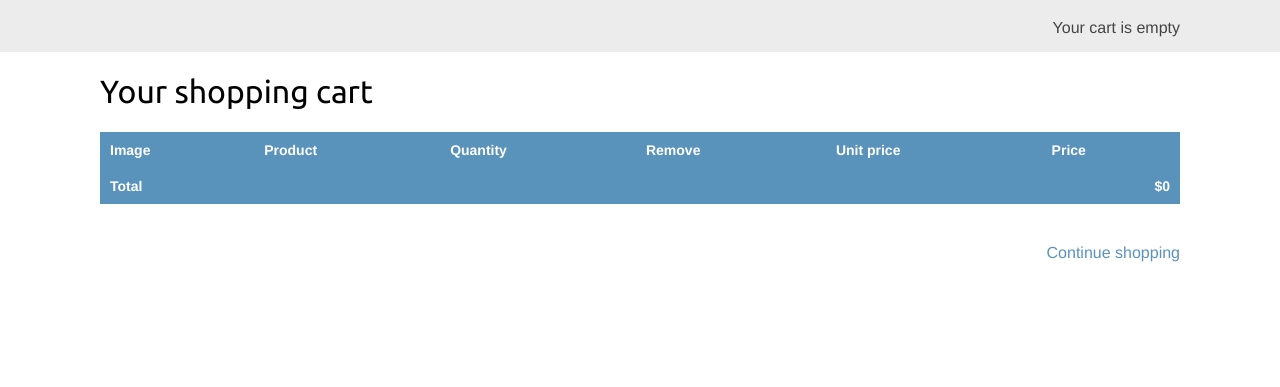
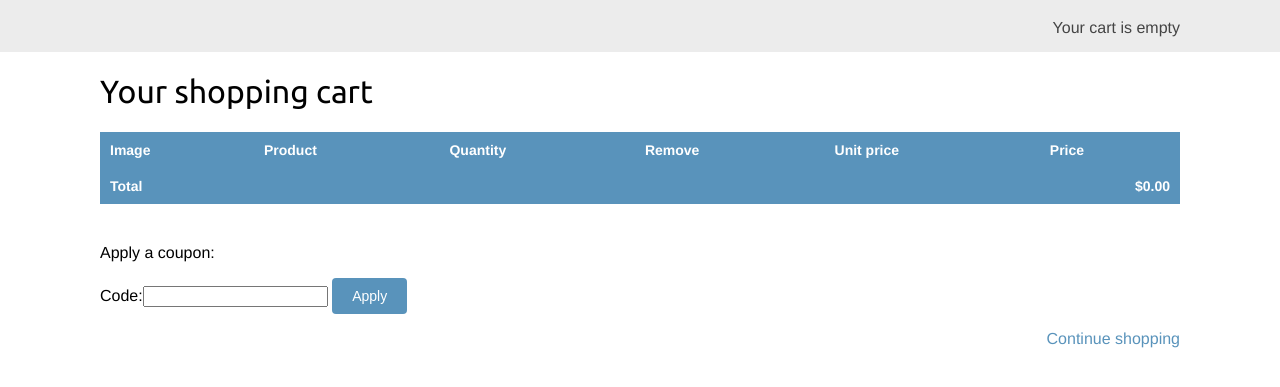
Before and after one commit to arian-rad/OnlineShop, a Django app: page /cart/ in a window 1280 px wide. Shown: the part 46-433 px from the top of the page. Run offline with Django 3.2, Linux system fonts and the light colour scheme; parts of the project's set-up code (start-up, migrations or seed data) failed here and were passed over.

Commit message:
Applying a coupon to the shopping cart

```diff
--- a/cart/cart.py
+++ b/cart/cart.py
@@ -1,6 +1,7 @@
 from decimal import Decimal
 from django.conf import settings
 from shop.models import Product
+from coupons.models import Coupon
 
 
 class Cart:
@@ -10,6 +11,8 @@ class Cart:
         if not cart:  # Checking if any cart is present
             cart = self.session[settings.CART_SESSION_ID] = {}  # creating an empty cart
         self.cart = cart
+        # store current applied coupon
+        self.coupon_id = self.session.get('coupon_id')
 
     def __iter__(self):
         product_ids = self.cart.keys()
@@ -44,9 +47,27 @@ class Cart:
             del self.cart[product_id]
             self.save()
 
+    @property
+    def coupon(self):
+        if self.coupon_id:
+            try:
+                return Coupon.objects.get(id=self.coupon_id)
+            except Coupon.DoesNotExist:
+                pass
+        return None
+
     def get_total_price(self):
-        # return sum(Decimal(item['total_price']) for item in self.cart.values())  # Why do I get key error for total_price?
+        # return sum(Decimal(item['total_price']) for item in self.cart.values())  # Why do I get key error for
+        # total_price?
         return sum(Decimal(item['price']) * item['quantity'] for item in self.cart.values())
+
+    def get_discount(self):
+        if self.coupon:
+            return (self.coupon.discount / Decimal(100)) * self.get_total_price()
+        return Decimal(0)
+
+    def get_total_price_after_discount(self):
+        return self.get_total_price() - self.get_discount()
 
     def save(self):
         self.session.modified = True
--- a/cart/templates/cart/cart_detail_view.html
+++ b/cart/templates/cart/cart_detail_view.html
@@ -48,13 +48,34 @@
              {% endwith %}
            {% endfor %}
 
+
+         {% if cart.coupon %}
+            <tr class="subtotal">
+                <td>Subtotal</td>
+                <td colspan="4"></td>
+                <td class="num">${{ cart.get_total_price|floatformat:2 }}</td>
+            </tr>
+            <tr>
+                <td>"{{ cart.coupon.code }}" coupon ({{ cart.coupon.discount }}% off)</td>
+                <td colspan="4"></td>
+                <td class="num neg"> - ${{ cart.get_discount|floatformat:2 }}</td>
+            </tr>
+         {% endif %}
          <tr class="total">
               <td>Total</td>
               <td colspan="4"></td>
-              <td class="num">${{ cart.get_total_price }}</td>
+              <td class="num">${{ cart.get_total_price_after_discount | floatformat:2 }}</td>
          </tr>
          </tbody>
     </table>
+
+    <p>Apply a coupon:</p>
+    <form action="{% url 'coupons:apply' %}" method="post">
+        {% csrf_token %}
+        {{ coupon_apply_form }}
+        <input type="submit" value="Apply">
+    </form>
+
      <p class="text-right">
          <a href="{% url 'shop:product_list' %}" class="buttonlight">Continue shopping</a>
          {% with total_items=cart|length %}
--- a/cart/views.py
+++ b/cart/views.py
@@ -3,6 +3,7 @@ from shop.models import Product
 from cart.cart import Cart
 from cart.forms import CartAddProductForm
 from django.views.generic import TemplateView, View
+from coupons.forms import CouponApplyForm
 
 
 class CartAdd(View):
@@ -34,5 +35,6 @@ class CartDetailView(TemplateView):  # Didn't inherit from DetailView because th
         context['cart'] = Cart(self.request)
         for item in context['cart']:
             item['update_quantity_form'] = CartAddProductForm(initial={'quantity': item['quantity'], 'override': True})
+        context['coupon_apply_form'] = CouponApplyForm()
 
         return context
--- a/core/urls.py
+++ b/core/urls.py
@@ -8,6 +8,7 @@ urlpatterns = [
     path('cart/', include('cart.urls', namespace='cart')),
     path('orders/', include('orders.urls', namespace='orders')),
     path('payment/', include('zarinpal.urls', namespace='zarinpal')),
+    path('coupons/', include('coupons.urls', namespace='coupons')),
     path('shop/', include('shop.urls', namespace='shop')),  # URLs for the app "shop"
 ]
 
--- /dev/null
+++ b/coupons/forms.py
@@ -0,0 +1,5 @@
+from django import forms
+
+
+class CouponApplyForm(forms.Form):
+    code = forms.CharField()
--- /dev/null
+++ b/coupons/urls.py
@@ -0,0 +1,10 @@
+from django.urls import path
+from . import views
+
+
+app_name = 'coupons'
+
+urlpatterns = [
+    path('apply/', views.CouponApplyView.as_view(), name='apply'),
+
+]
```
Also changed, not shown: coupons/views.py (+19 -2 lines), orders/templates/orders/order_create_view.html (+10 -3 lines).
